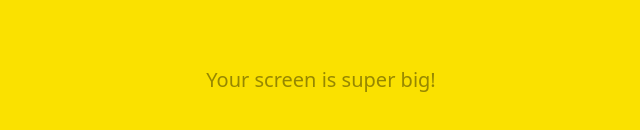
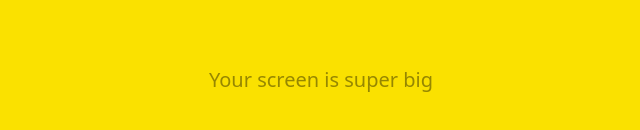
Before and after one commit to dltjdud5661/Kakao-Clone-2024, a plain HTML site: page friends.html in a window 1280 px wide. Shown: the part 320-450 px from the top of the page, 319-959 px from the left. Drawn offline with Linux system fonts and the light colour scheme.

Commit message:
super big

```diff
--- a/friends.html
+++ b/friends.html
@@ -93,7 +93,7 @@
     </div>
 
     <div id="no-mobile">
-        <span>Your screen is super big!</span>
+        <span>Your screen is super big</span>
     </div>
 
     <script src="https://kit.fontawesome.com/cb349534d9.js" crossorigin="anonymous"></script>
```
